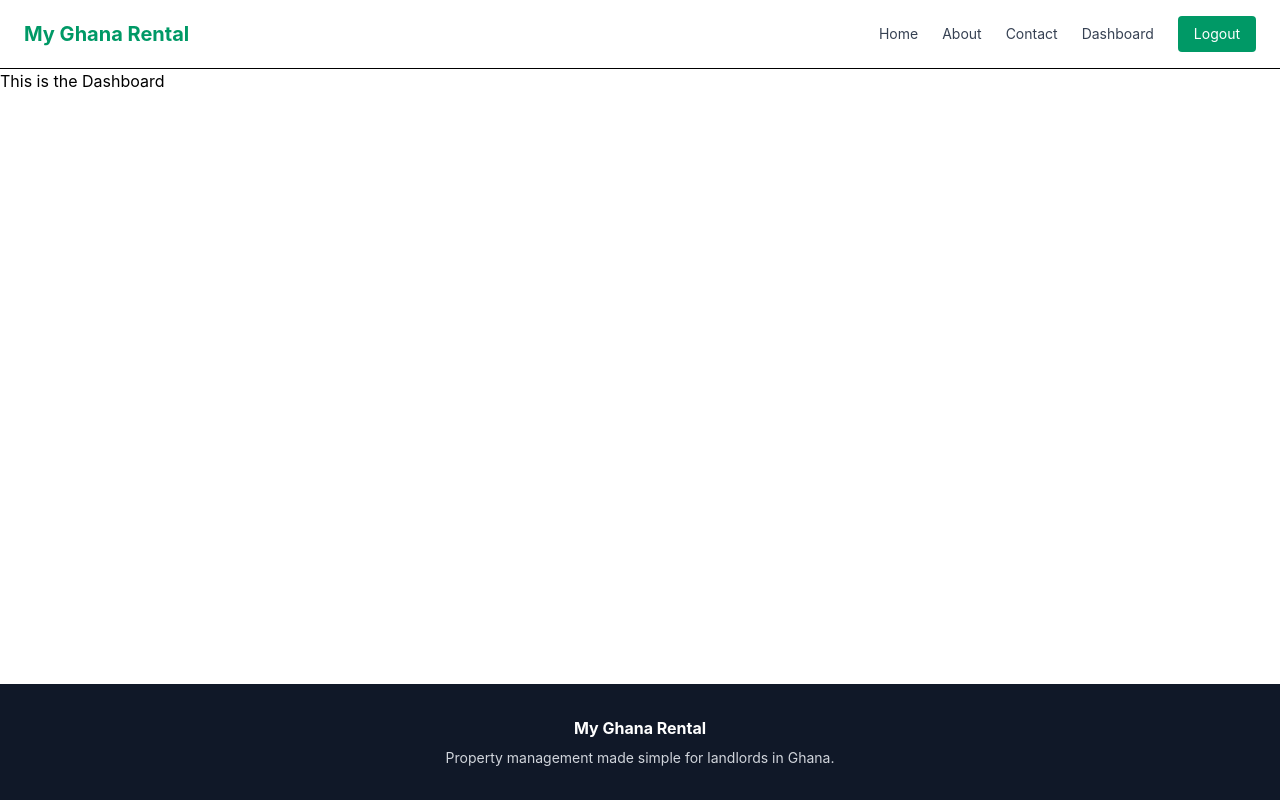
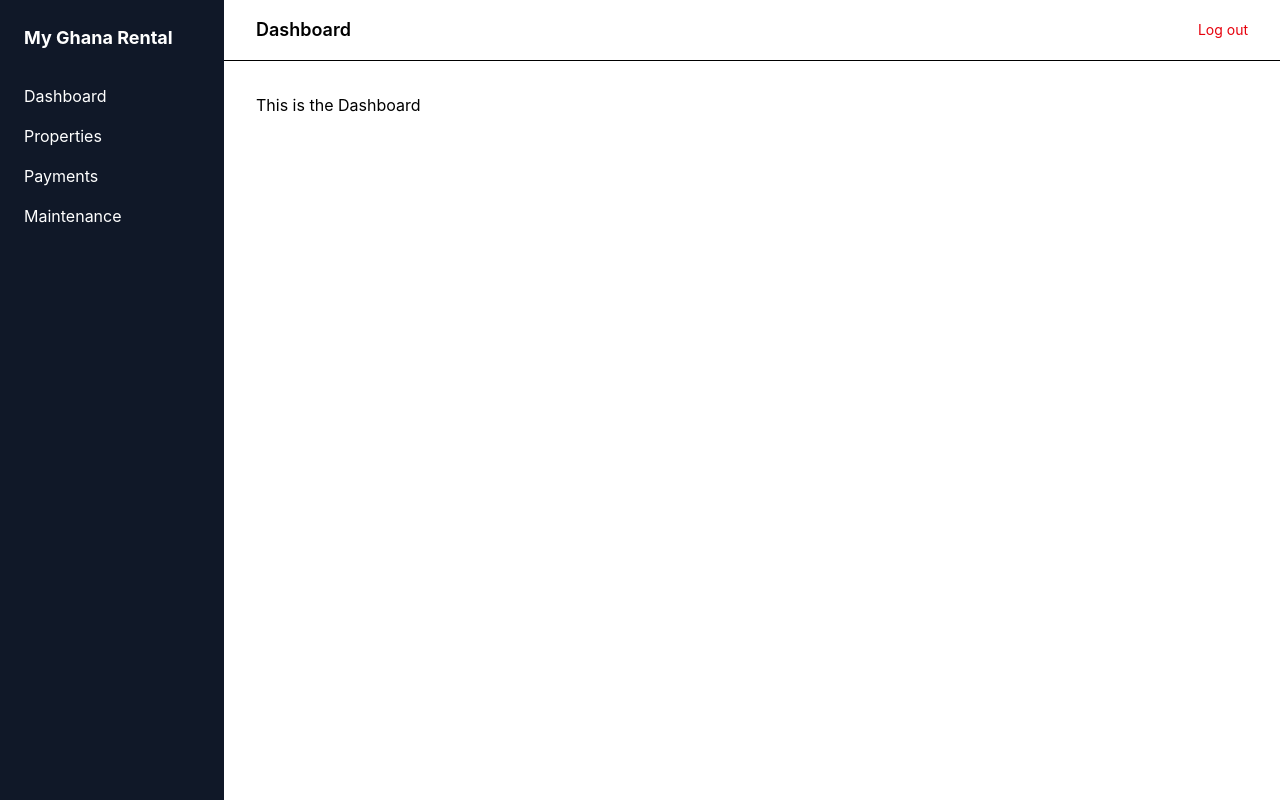
Before and after one commit to terriberri82/my-ghana-rental, a React (Vite) app: page /signup in a window 1280 px wide. Both pictures are taken after typing "Sample", "Sample", "name@example.com", "5551234", "Sample123", "Sample123" into the empty fields and a click on the button "Create account". Built offline with nearby package versions, Linux system fonts and the light colour scheme.

Commit message:
Add layout wrappers, sidebar, and centralized route definitions

```diff
--- a/src/App.jsx
+++ b/src/App.jsx
@@ -1,46 +1,10 @@
-import { Routes, Route } from "react-router-dom";
 import { useState } from "react";
-import Navbar from "./components/Navbar";
-import Footer from "./components/Footer";
-import Home from "./pages/Home";
-import About from "./pages/About";
-import Contact from "./pages/Contact";
-import Login from "./pages/Login";
-import SignUp from "./pages/SignUp";
-import Dashboard from "./pages/Dashboard";
-import AuthLayout from "./layout/AuthLayout";
-import UnauthLayout from "./layout/UnauthLayout";
+import AppRoutes from "./routes/AppRoutes";
 
 function App() {
   const [isLoggedIn, setIsLoggedIn] = useState(false);
 
-  return (
-    <div className="flex flex-col min-h-screen">
-      <Navbar isLoggedIn={isLoggedIn} setIsLoggedIn={setIsLoggedIn} />
-      <main className="flex-grow">
-        <Routes>
-          <Route path="/" element={<Home />} />
-
-          <Route path="/about" element={<About />} />
-          <Route path="/contact" element={<Contact />} />
-          <Route element={<UnauthLayout isLoggedIn={isLoggedIn} />}>
-            <Route
-              path="/login"
-              element={<Login setIsLoggedIn={setIsLoggedIn} />}
-            />
-            <Route
-              path="/signup"
-              element={<SignUp setIsLoggedIn={setIsLoggedIn} />}
-            />
-          </Route>
-          <Route element={<AuthLayout isLoggedIn={isLoggedIn} />}>
-            <Route path="/dashboard" element={<Dashboard />} />
-          </Route>
-        </Routes>
-      </main>
-      <Footer />
-    </div>
-  );
+  return <AppRoutes isLoggedIn={isLoggedIn} setIsLoggedIn={setIsLoggedIn} />;
 }
 
 export default App;
--- /dev/null
+++ b/src/components/AppNavbar.jsx
@@ -0,0 +1,16 @@
+function AppNavbar({ setIsLoggedIn }) {
+  return (
+    <header className="flex items-center justify-between border-b px-8 py-4">
+      <h1 className="text-lg font-semibold">Dashboard</h1>
+
+      <button
+        onClick={() => setIsLoggedIn(false)}
+        className="text-sm text-red-600 hover:text-red-700"
+      >
+        Log out
+      </button>
+    </header>
+  );
+}
+
+export default AppNavbar;
--- /dev/null
+++ b/src/components/Sidebar.jsx
@@ -0,0 +1,24 @@
+import { Link } from "react-router-dom";
+
+function Sidebar() {
+  return (
+    <aside className="w-56 bg-gray-900 text-white p-6 flex flex-col gap-4">
+      <h2 className="text-lg font-bold mb-4">My Ghana Rental</h2>
+
+      <Link to="/dashboard" className="hover:text-blue-300">
+        Dashboard
+      </Link>
+      <Link to="/dashboard" className="hover:text-blue-300">
+        Properties
+      </Link>
+      <Link to="/dashboard" className="hover:text-blue-300">
+        Payments
+      </Link>
+      <Link to="/dashboard" className="hover:text-blue-300">
+        Maintenance
+      </Link>
+    </aside>
+  );
+}
+
+export default Sidebar;
--- /dev/null
+++ b/src/layout/PublicLayout.jsx
@@ -0,0 +1,15 @@
+import { Outlet } from "react-router-dom";
+import UnauthenticatedWrapper from "../wrapper/UnauthWrapper";
+
+function PublicLayout({ isLoggedIn, setIsLoggedIn }) {
+  return (
+    <UnauthenticatedWrapper
+      isLoggedIn={isLoggedIn}
+      setIsLoggedIn={setIsLoggedIn}
+    >
+      <Outlet context={{ isLoggedIn, setIsLoggedIn }} />
+    </UnauthenticatedWrapper>
+  );
+}
+
+export default PublicLayout;
--- a/src/layout/UnauthLayout.jsx
+++ b/src/layout/UnauthLayout.jsx
@@ -1,16 +1,11 @@
 import { Navigate, Outlet } from "react-router-dom";
-import UnauthenticatedWrapper from "../wrapper/UnauthWrapper";
 
-function UnauthLayout({ isLoggedIn }) {
+function UnauthLayout({ isLoggedIn, setIsLoggedIn }) {
   if (isLoggedIn) {
     return <Navigate to="/dashboard" replace />;
   }
 
-  return (
-    <UnauthenticatedWrapper>
-      <Outlet />
-    </UnauthenticatedWrapper>
-  );
+  return <Outlet context={{ isLoggedIn, setIsLoggedIn }} />;
 }
 
 export default UnauthLayout;
--- a/src/pages/About.jsx
+++ b/src/pages/About.jsx
@@ -1,4 +1,4 @@
-import { Link } from "react-router-dom";
+
 
 function About() {
   return (
--- a/src/pages/Login.jsx
+++ b/src/pages/Login.jsx
@@ -1,8 +1,9 @@
 import { useState } from "react";
-import { Link, useNavigate } from "react-router-dom";
+import { Link, useNavigate, useOutletContext } from "react-router-dom";
 import FormInput from "../components/FormInput";
 
-function Login({setIsLoggedIn}) {
+function Login() {
+  const { setIsLoggedIn } = useOutletContext();
   const navigate = useNavigate();
 
   const [formData, setFormData] = useState({
--- a/src/pages/SignUp.jsx
+++ b/src/pages/SignUp.jsx
@@ -1,8 +1,9 @@
 import { useState } from "react";
-import { Link, useNavigate } from "react-router-dom";
+import { Link, useNavigate, useOutletContext } from "react-router-dom";
 import FormInput from "../components/FormInput";
 
-function SignUp({ setIsLoggedIn }) {
+function SignUp() {
+  const { setIsLoggedIn } = useOutletContext();
   const navigate = useNavigate();
   const [showPassword, setShowPassword] = useState(false);
 
--- /dev/null
+++ b/src/routes/AppRoutes.jsx
@@ -0,0 +1,46 @@
+import { Routes, Route } from "react-router-dom";
+import PublicLayout from "../layout/PublicLayout";
+import AuthLayout from "../layout/AuthLayout";
+import UnauthLayout from "../layout/UnauthLayout";
+import { publicRoutes, unauthRoutes, authRoutes } from "./routeList";
+
+function AppRoutes({ isLoggedIn, setIsLoggedIn }) {
+  return (
+    <Routes>
+      <Route
+        element={
+          <PublicLayout isLoggedIn={isLoggedIn} setIsLoggedIn={setIsLoggedIn} />
+        }
+      >
+        {publicRoutes.map((route) => (
+          <Route key={route.path} path={route.path} element={route.element} />
+        ))}
+
+        <Route
+          element={
+            <UnauthLayout
+              isLoggedIn={isLoggedIn}
+              setIsLoggedIn={setIsLoggedIn}
+            />
+          }
+        >
+          {unauthRoutes.map((route) => (
+            <Route key={route.path} path={route.path} element={route.element} />
+          ))}
+        </Route>
+      </Route>
+
+      <Route
+        element={
+          <AuthLayout isLoggedIn={isLoggedIn} setIsLoggedIn={setIsLoggedIn} />
+        }
+      >
+        {authRoutes.map((route) => (
+          <Route key={route.path} path={route.path} element={route.element} />
+        ))}
+      </Route>
+    </Routes>
+  );
+}
+
+export default AppRoutes;
--- /dev/null
+++ b/src/routes/routeList.jsx
@@ -0,0 +1,21 @@
+import Home from "../pages/Home";
+import About from "../pages/About";
+import Contact from "../pages/Contact";
+import Login from "../pages/Login";
+import SignUp from "../pages/SignUp";
+import Dashboard from "../pages/Dashboard";
+
+export const publicRoutes = [
+  { path: "/", element: <Home /> },
+  { path: "/about", element: <About /> },
+  { path: "/contact", element: <Contact /> },
+];
+
+export const unauthRoutes = [
+  { path: "/login", element: <Login /> },
+  { path: "/signup", element: <SignUp /> },
+];
+
+export const authRoutes = [
+  { path: "/dashboard", element: <Dashboard /> },
+];
--- a/src/wrapper/AuthWrapper.jsx
+++ b/src/wrapper/AuthWrapper.jsx
@@ -1,8 +1,16 @@
-const AuthenticatedWrapper = ({ children }) => {
+import Sidebar from "../components/Sidebar";
+import AppNavbar from "../components/AppNavbar";
+
+const AuthenticatedWrapper = ({ children, setIsLoggedIn }) => {
   return (
-    <div>
-      <main>{children}</main>
+    <div className="flex min-h-screen">
+      <Sidebar />
+      <div className="flex flex-col flex-grow">
+        <AppNavbar setIsLoggedIn={setIsLoggedIn} />
+        <main className="flex-grow p-8">{children}</main>
+      </div>
     </div>
   );
 };
+
 export default AuthenticatedWrapper;
--- a/src/wrapper/UnauthWrapper.jsx
+++ b/src/wrapper/UnauthWrapper.jsx
@@ -1,7 +1,12 @@
-const UnauthenticatedWrapper = ({ children }) => {
+import Navbar from "../components/Navbar";
+import Footer from "../components/Footer";
+
+const UnauthenticatedWrapper = ({ children, isLoggedIn, setIsLoggedIn }) => {
   return (
-    <div>
-      <main>{children}</main>
+    <div className="flex flex-col min-h-screen">
+      <Navbar isLoggedIn={isLoggedIn} setIsLoggedIn={setIsLoggedIn} />
+      <main className="flex-grow">{children}</main>
+      <Footer />
     </div>
   );
 };
```
